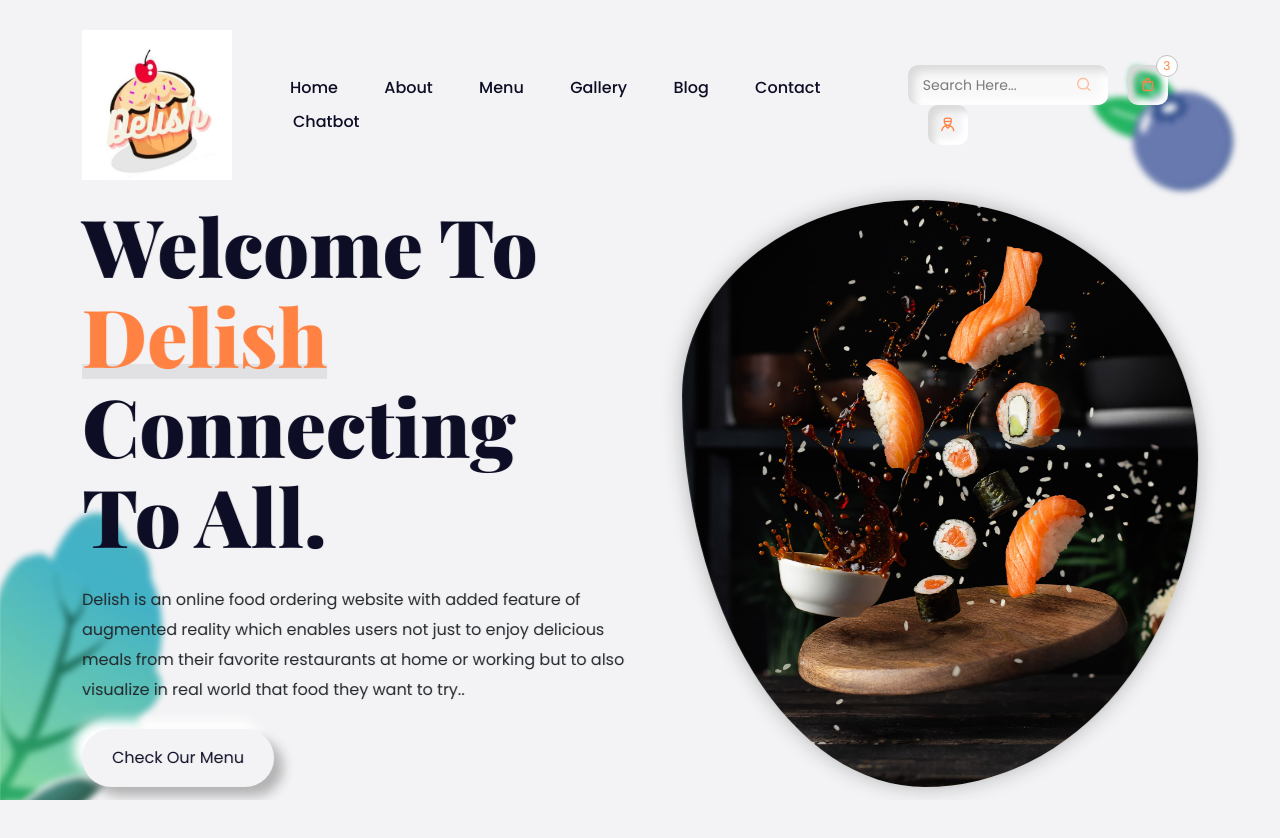
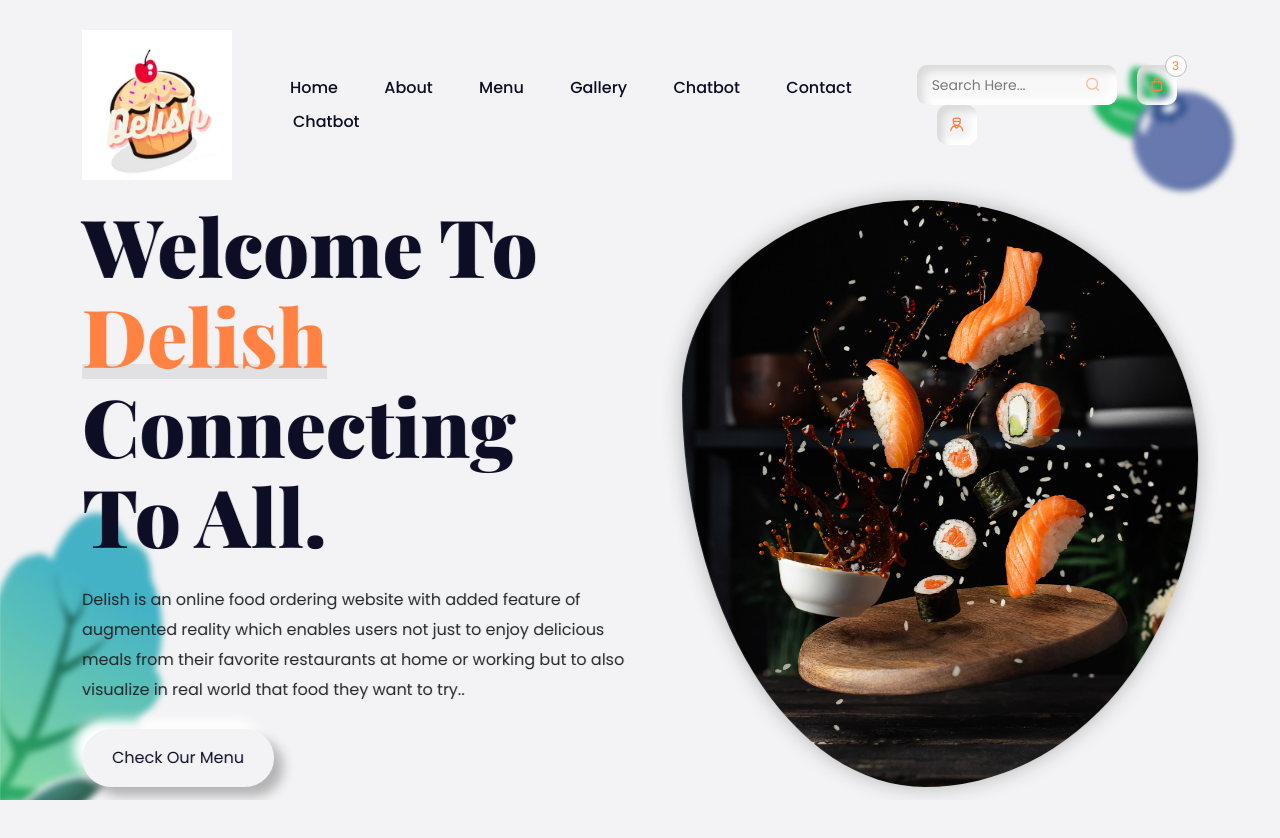
Before and after one commit to shivanjali11/Delish, a plain HTML site: page index.html in a window 1280 px wide. Shown: the top 838 px of the page. Drawn offline with nearby package versions, Linux system fonts and the light colour scheme; a web font is replaced by a local one.

Commit message:
Update index.html

```diff
--- a/index.html
+++ b/index.html
@@ -40,7 +40,7 @@
                                 <li><a href="#about">About</a></li>
                                 <li><a href="#menu">Menu</a></li>
                                 <li><a href="#gallery">Gallery</a></li>
-                                <li><a href="#blog">Blog</a></li>
+                                <li><a href="#blog">Chatbot</a></li>
                                 <li><a href="#contact">Contact</a></li>
                                  <li><a href="">Chatbot</a></li>
                             </ul>
```
